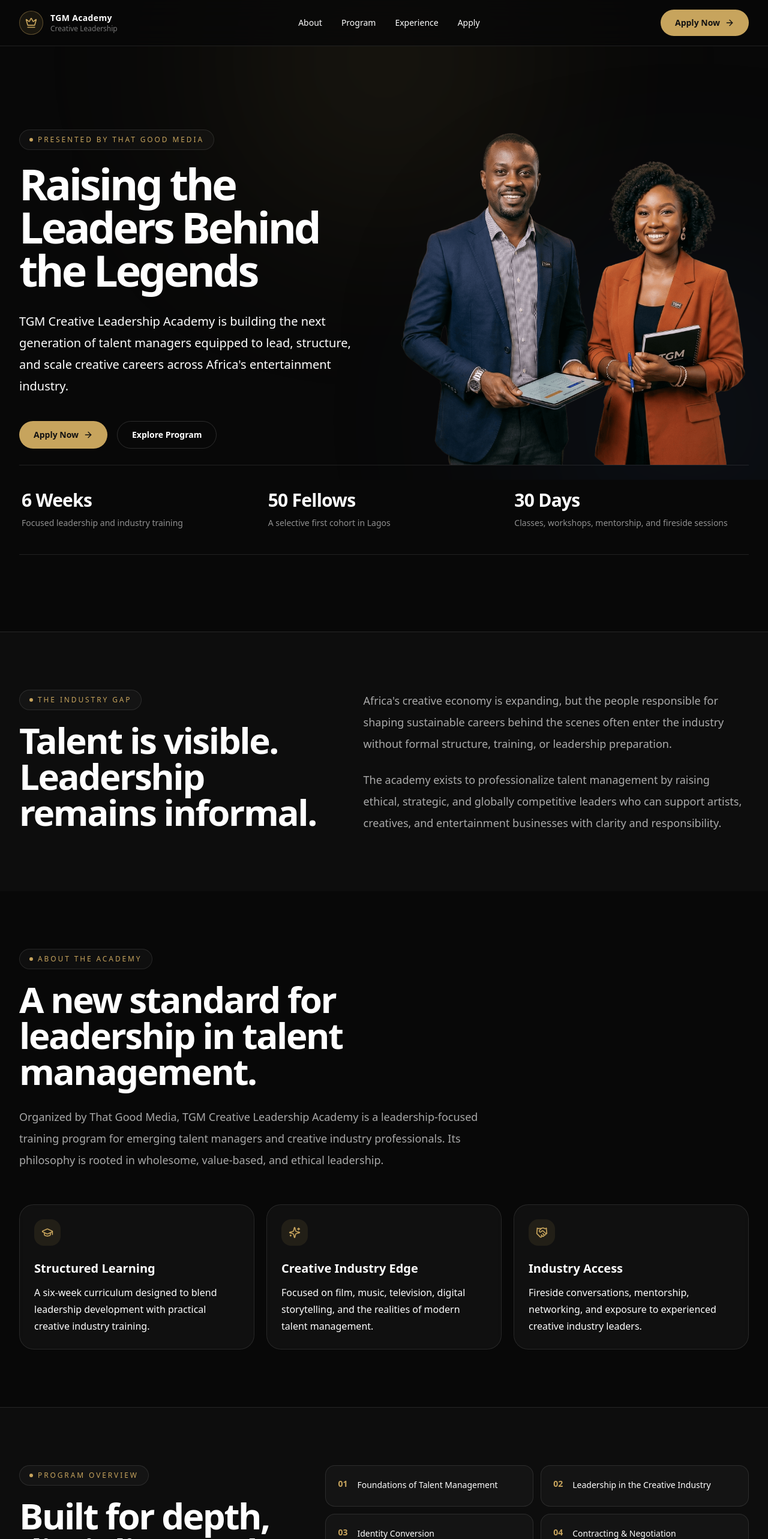
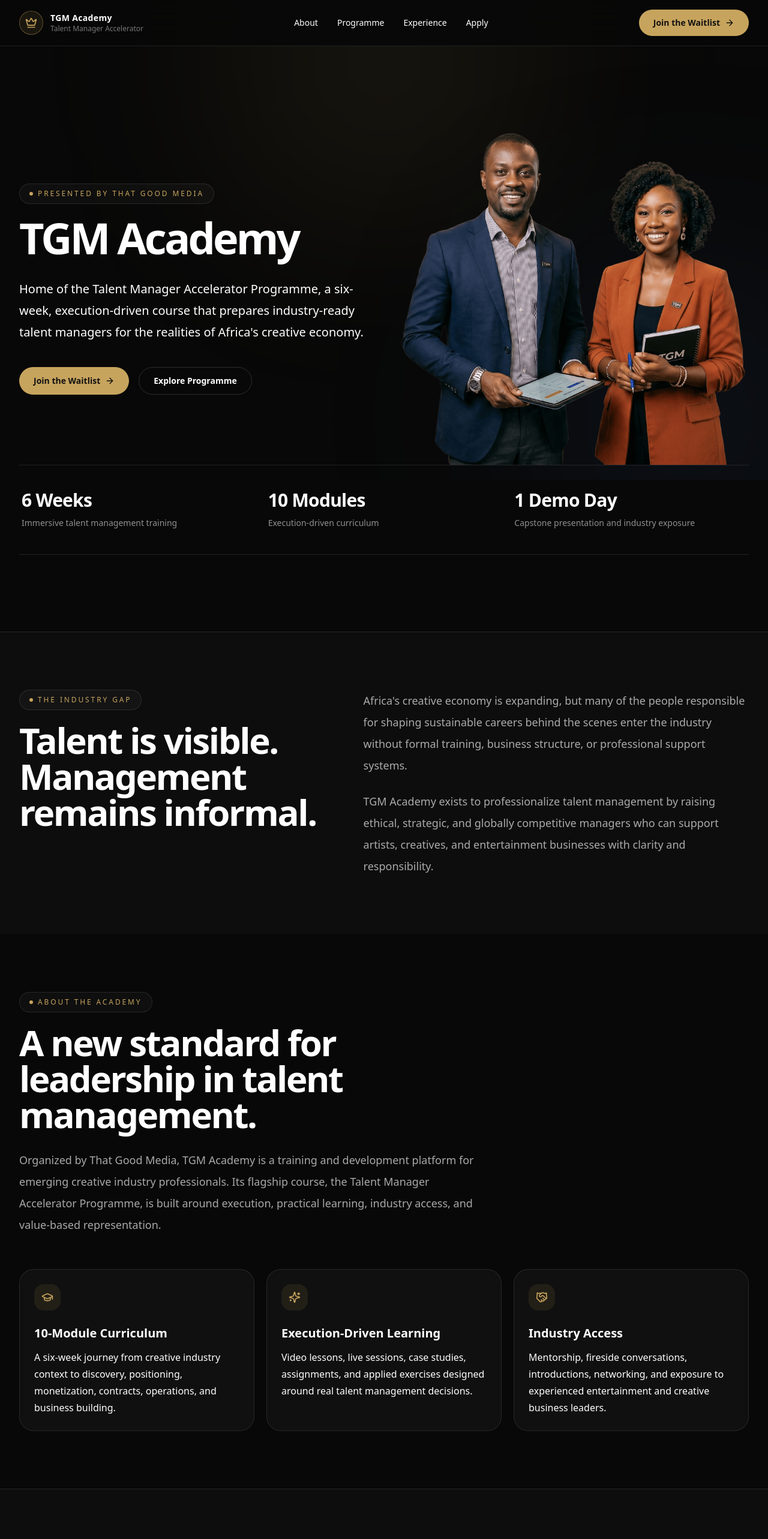
Before and after one commit to DebbyIfy/tgm-creative, a React (Vite) app: page / in a window 1280 px wide. Shown: the top 2566 px of the page at 60% size. Built offline with nearby package versions, Linux system fonts and the light colour scheme.

Commit message:
Update TGM Academy programme page

```diff
--- a/index.html
+++ b/index.html
@@ -3,7 +3,7 @@
   <head>
     <meta charset="UTF-8" />
     <meta name="viewport" content="width=device-width, initial-scale=1.0" />
-    <title>TGM Creative Leadership Academy</title>
+    <title>TGM Academy | Talent Manager Accelerator Programme</title>
   </head>
   <body>
     <div id="root"></div>
--- a/tgm_creative_leadership_academy_website.jsx
+++ b/tgm_creative_leadership_academy_website.jsx
@@ -1,5 +1,5 @@
 import React, { useState, useEffect, useRef } from "react";
-import { ArrowRight, CalendarDays, CheckCircle2, Crown, GraduationCap, Handshake, Menu, Sparkles, UsersRound } from "lucide-react";
+import { ArrowRight, CalendarDays, CheckCircle2, Crown, GraduationCap, Handshake, Menu, Sparkles, UsersRound, X } from "lucide-react";
 import { motion, useInView } from "framer-motion";
 import heroImage from "./src/images/hero-image.png";
 
@@ -37,36 +37,37 @@ function Counter({ target, suffix }) {
 }
 
 const modules = [
-  "Foundations of Talent Management",
-  "Leadership in the Creative Industry",
-  "Identity Conversion",
-  "Contracting & Negotiation",
-  "Brand Strategy & Career Development",
-  "Financial Literacy & Fundraising",
-  "Industry Structures",
+  "Creative Industry Landscape",
+  "Talent Discovery & Representation",
+  "Positioning & Branding",
+  "Growth Strategy",
   "Monetization & Sustainability",
-  "Networking & Relationship Management",
+  "Contracts & Legal Frameworks",
+  "Negotiation & Deal-Making",
+  "PR, Media & Communications",
+  "Operations & Talent Systems",
+  "Building a Talent Management Business",
 ];
 
 const outcomes = [
-  "Understand the structure and business of talent management",
-  "Build ethical leadership and decision-making frameworks",
-  "Learn negotiation, contracts, and career development basics",
-  "Develop strategic thinking for managing creative talent",
-  "Join a growing alumni network of creative industry leaders",
+  "Understand the creative industry landscape and the business role of a talent manager",
+  "Build practical systems for discovering, representing, positioning, and growing talent",
+  "Learn contracts, negotiation, monetization, PR, media, communications, and operations",
+  "Develop a capstone talent management plan and present it on Demo Day",
+  "Access mentorship, industry exposure, alumni support, and opportunity pathways",
 ];
 
 const steps = [
   "Online application with bio, statement of interest, and career goals",
-  "Screening review by the Academy Team",
+  "Screening review by the TGM Academy team",
   "Video interview for top 75 applicants",
-  "Final selection of 50 participants",
+  "Final selection and onboarding for the first cohort",
 ];
 
 const stats = [
-  { target: 6, suffix: " Weeks", label: "Focused leadership and industry training" },
-  { target: 50, suffix: " Fellows", label: "A selective first cohort in Lagos" },
-  { target: 30, suffix: " Days", label: "Classes, workshops, mentorship, and fireside sessions" },
+  { target: 6, suffix: " Weeks", label: "Immersive talent management training" },
+  { target: 10, suffix: " Modules", label: "Execution-driven curriculum" },
+  { target: 1, suffix: " Demo Day", label: "Capstone presentation and industry exposure" },
 ];
 
 function SectionLabel({ children }) {
@@ -78,9 +79,14 @@ function SectionLabel({ children }) {
   );
 }
 
-function PrimaryButton({ children = "Apply Now" }) {
+function PrimaryButton({ children = "Join the Waitlist" }) {
   return (
-    <a href="#apply" className="group inline-flex items-center justify-center gap-2 rounded-full bg-[#c7a45d] px-6 py-3 text-sm font-semibold text-[#111111] transition hover:bg-[#e1bf75]">
+    <a
+      href="https://forms.cloud.microsoft/r/Yi3LZcWENZ"
+      target="_blank"
+      rel="noreferrer"
+      className="group inline-flex items-center justify-center gap-2 rounded-full bg-[#c7a45d] px-6 py-3 text-sm font-semibold text-[#111111] transition hover:bg-[#e1bf75]"
+    >
       {children}
       <ArrowRight className="h-4 w-4 transition group-hover:translate-x-1" />
     </a>
@@ -112,6 +118,10 @@ function FeatureCard({ icon: Icon, title, body }) {
 }
 
 export default function TgmAcademyWebsite() {
+  const [isMobileMenuOpen, setIsMobileMenuOpen] = useState(false);
+
+  const closeMobileMenu = () => setIsMobileMenuOpen(false);
+
   return (
     <main className="min-h-screen bg-[#080808] text-white antialiased">
       <div className="pointer-events-none fixed inset-0 overflow-hidden">
@@ -119,21 +129,21 @@ export default function TgmAcademyWebsite() {
         <div className="absolute bottom-[-20%] right-[-10%] h-[520px] w-[520px] rounded-full bg-[#1f3a5f]/20 blur-[150px]" />
       </div>
 
-      <header className="sticky top-0 z-50 border-b border-white/10 bg-[#080808]/80 backdrop-blur-xl">
+      <header className="sticky top-0 z-50 border-b border-white/10 bg-[#080808]/90 backdrop-blur-xl">
         <nav className="mx-auto flex max-w-7xl items-center justify-between px-5 py-4 lg:px-8">
-          <a href="#top" className="flex items-center gap-3">
+          <a href="#top" onClick={closeMobileMenu} className="flex items-center gap-3">
             <div className="flex h-10 w-10 items-center justify-center rounded-full border border-[#c7a45d]/40 bg-[#c7a45d]/10">
               <Crown className="h-5 w-5 text-[#c7a45d]" />
             </div>
             <div>
               <p className="text-sm font-semibold tracking-wide">TGM Academy</p>
-              <p className="text-xs text-white/45">Creative Leadership</p>
+              <p className="text-xs text-white/45">Talent Manager Accelerator</p>
             </div>
           </a>
 
           <div className="hidden items-center gap-8 text-sm text-white/62 md:flex">
             <a href="#about" className="hover:text-white">About</a>
-            <a href="#program" className="hover:text-white">Program</a>
+            <a href="#program" className="hover:text-white">Programme</a>
             <a href="#experience" className="hover:text-white">Experience</a>
             <a href="#apply" className="hover:text-white">Apply</a>
           </div>
@@ -142,10 +152,42 @@ export default function TgmAcademyWebsite() {
             <PrimaryButton />
           </div>
 
-          <button className="rounded-full border border-white/10 p-2 md:hidden" aria-label="Open menu">
-            <Menu className="h-5 w-5" />
+          <button
+            type="button"
+            className="rounded-full border border-white/10 p-2 text-white transition hover:border-white/25 hover:bg-white/[0.05] md:hidden"
+            aria-label={isMobileMenuOpen ? "Close menu" : "Open menu"}
+            aria-expanded={isMobileMenuOpen}
+            aria-controls="mobile-navigation"
+            onClick={() => setIsMobileMenuOpen((open) => !open)}
+          >
+            {isMobileMenuOpen ? <X className="h-5 w-5" /> : <Menu className="h-5 w-5" />}
           </button>
         </nav>
+
+        {isMobileMenuOpen && (
+          <div id="mobile-navigation" className="border-t border-white/10 bg-[#080808] px-5 py-5 md:hidden">
+            <div className="mx-auto flex max-w-7xl flex-col gap-1">
+              {[
+                { href: "#about", label: "About" },
+                { href: "#program", label: "Programme" },
+                { href: "#experience", label: "Experience" },
+                { href: "#apply", label: "Apply" },
+              ].map((item) => (
+                <a
+                  key={item.href}
+                  href={item.href}
+                  onClick={closeMobileMenu}
+                  className="rounded-2xl px-4 py-3 text-base font-medium text-white/75 transition hover:bg-white/[0.05] hover:text-white"
+                >
+                  {item.label}
+                </a>
+              ))}
+              <div className="mt-4 px-1">
+                <PrimaryButton />
+              </div>
+            </div>
+          </div>
+        )}
       </header>
 
       {/* Hero */}
@@ -158,14 +200,14 @@ export default function TgmAcademyWebsite() {
           >
             <SectionLabel>Presented by That Good Media</SectionLabel>
             <h1 className="text-5xl font-semibold tracking-[-0.055em] text-white md:text-7xl">
-              Raising the Leaders Behind the Legends
+              TGM Academy
             </h1>
             <p className="mt-8 text-lg leading-8 text-white/68 md:text-xl md:leading-9">
-              TGM Creative Leadership Academy is building the next generation of talent managers equipped to lead, structure, and scale creative careers across Africa's entertainment industry.
+              Home of the Talent Manager Accelerator Programme, a six-week, execution-driven course that prepares industry-ready talent managers for the realities of Africa's creative economy.
             </p>
             <div className="mt-10 flex flex-col gap-4 sm:flex-row">
               <PrimaryButton />
-              <SecondaryButton>Explore Program</SecondaryButton>
+              <SecondaryButton>Explore Programme</SecondaryButton>
             </div>
           </motion.div>
 
@@ -177,7 +219,7 @@ export default function TgmAcademyWebsite() {
           >
             <img
               src={heroImage}
-              alt="TGM Creative Leadership Academy"
+              alt="TGM Academy"
               className="w-full"
             />
           </motion.div>
@@ -212,14 +254,14 @@ export default function TgmAcademyWebsite() {
         >
           <motion.div variants={fadeUp}>
             <SectionLabel>The Industry Gap</SectionLabel>
-            <h2 className="text-4xl font-semibold tracking-[-0.04em] md:text-6xl">Talent is visible. Leadership remains informal.</h2>
+            <h2 className="text-4xl font-semibold tracking-[-0.04em] md:text-6xl">Talent is visible. Management remains informal.</h2>
           </motion.div>
           <motion.div variants={fadeUp} className="space-y-6 text-lg leading-9 text-white/65">
             <p>
-              Africa's creative economy is expanding, but the people responsible for shaping sustainable careers behind the scenes often enter the industry without formal structure, training, or leadership preparation.
+              Africa's creative economy is expanding, but many of the people responsible for shaping sustainable careers behind the scenes enter the industry without formal training, business structure, or professional support systems.
             </p>
             <p>
-              The academy exists to professionalize talent management by raising ethical, strategic, and globally competitive leaders who can support artists, creatives, and entertainment businesses with clarity and responsibility.
+              TGM Academy exists to professionalize talent management by raising ethical, strategic, and globally competitive managers who can support artists, creatives, and entertainment businesses with clarity and responsibility.
             </p>
           </motion.div>
         </motion.div>
@@ -241,7 +283,7 @@ export default function TgmAcademyWebsite() {
             A new standard for leadership in talent management.
           </motion.h2>
           <motion.p variants={fadeUp} className="mt-7 text-lg leading-9 text-white/65">
-            Organized by That Good Media, TGM Creative Leadership Academy is a leadership-focused training program for emerging talent managers and creative industry professionals. Its philosophy is rooted in wholesome, value-based, and ethical leadership.
+            Organized by That Good Media, TGM Academy is a training and development platform for emerging creative industry professionals. Its flagship course, the Talent Manager Accelerator Programme, is built around execution, practical learning, industry access, and value-based representation.
           </motion.p>
         </motion.div>
 
@@ -252,9 +294,9 @@ export default function TgmAcademyWebsite() {
           whileInView="visible"
           viewport={vp}
         >
-          <FeatureCard icon={GraduationCap} title="Structured Learning" body="A six-week curriculum designed to blend leadership development with practical creative industry training." />
-          <FeatureCard icon={Sparkles} title="Creative Industry Edge" body="Focused on film, music, television, digital storytelling, and the realities of modern talent management." />
-          <FeatureCard icon={Handshake} title="Industry Access" body="Fireside conversations, mentorship, networking, and exposure to experienced creative industry leaders." />
+          <FeatureCard icon={GraduationCap} title="10-Module Curriculum" body="A six-week journey from creative industry context to discovery, positioning, monetization, contracts, operations, and business building." />
+          <FeatureCard icon={Sparkles} title="Execution-Driven Learning" body="Video lessons, live sessions, case studies, assignments, and applied exercises designed around real talent management decisions." />
+          <FeatureCard icon={Handshake} title="Industry Access" body="Mentorship, fireside conversations, introductions, networking, and exposure to experienced entertainment and creative business leaders." />
         </motion.div>
       </section>
 
@@ -269,13 +311,13 @@ export default function TgmAcademyWebsite() {
               viewport={vp}
             >
               <motion.div variants={fadeUp}>
-                <SectionLabel>Program Overview</SectionLabel>
+                <SectionLabel>Programme Overview</SectionLabel>
               </motion.div>
               <motion.h2 variants={fadeUp} className="text-4xl font-semibold tracking-[-0.04em] md:text-6xl">
-                Built for depth, discipline, and transformation.
+                Talent Manager Accelerator Programme.
               </motion.h2>
               <motion.p variants={fadeUp} className="mt-7 text-lg leading-8 text-white/62">
-                The academy runs physically in Lagos for six weeks, Monday to Friday, combining classes, workshops, case studies, mentorship, and weekly industry conversations.
+                The flagship programme runs for six weeks through a virtual and live delivery model, combining recorded lessons, live sessions, practical assignments, case studies, mentorship, industry conversations, and a capstone Demo Day.
               </motion.p>
             </motion.div>
 
@@ -320,7 +362,7 @@ export default function TgmAcademyWebsite() {
                 Fireside conversations with industry leaders.
               </motion.h2>
               <motion.p variants={fadeUp} className="mt-7 max-w-2xl text-lg leading-9 text-white/68">
-                Every Friday, fellows learn from experienced professionals through real-world conversations on leadership, career-building, negotiation, industry challenges, and ethical standards.
+                Participants learn from experienced professionals through real-world conversations on representation, career-building, negotiation, PR, media, operations, industry challenges, and ethical standards.
               </motion.p>
             </motion.div>
 
@@ -335,7 +377,7 @@ export default function TgmAcademyWebsite() {
                 <CalendarDays className="mb-8 h-8 w-8 text-[#c7a45d]" />
               </motion.div>
               <div className="space-y-4">
-                {["Monday–Tuesday: Leadership Classes", "Wednesday: Practical Workshops", "Thursday: Creative Leadership Classes", "Friday: Mentorship, Networking & Fireside Sessions"].map((item) => (
+                {["Recorded video lessons for module foundations", "Live sessions for discussion, application, and feedback", "Assignments, quizzes, and case studies for practical execution", "Fireside chats, mentorship, networking, and Demo Day exposure"].map((item) => (
                   <motion.div key={item} variants={fadeUp} className="flex items-start gap-3 text-white/72">
                     <CheckCircle2 className="mt-0.5 h-5 w-5 shrink-0 text-[#c7a45d]" />
                     <span>{item}</span>
@@ -355,7 +397,7 @@ export default function TgmAcademyWebsite() {
               <SectionLabel>Outcomes</SectionLabel>
             </motion.div>
             <motion.h2 variants={fadeUp} className="text-4xl font-semibold tracking-[-0.04em] md:text-6xl">
-              Leave with clarity, confidence, and industry readiness.
+              Leave with a practical talent management playbook.
             </motion.h2>
           </motion.div>
 
@@ -391,9 +433,9 @@ export default function TgmAcademyWebsite() {
             className="rounded-[2rem] border border-white/10 bg-white/[0.035] p-8 md:p-10"
           >
             <UsersRound className="mb-8 h-8 w-8 text-[#c7a45d]" />
-            <h2 className="text-3xl font-semibold tracking-[-0.035em] md:text-5xl">For emerging creative industry leaders.</h2>
+            <h2 className="text-3xl font-semibold tracking-[-0.035em] md:text-5xl">For emerging talent managers.</h2>
             <p className="mt-6 text-lg leading-8 text-white/62">
-              Open to young professionals and aspiring managers aged 18–35 interested in talent management, artist management, film and television representation, creative entrepreneurship, entertainment law, production management, and creative leadership.
+              Designed for aspiring and early-stage talent managers, artist managers, PR and media professionals, brand and marketing professionals, creative entrepreneurs, business professionals in film, music, sport, fashion, television and digital media, and friends or founders supporting emerging talent.
             </p>
           </motion.div>
           <motion.div
@@ -402,9 +444,9 @@ export default function TgmAcademyWebsite() {
             className="rounded-[2rem] border border-white/10 bg-white/[0.035] p-8 md:p-10"
           >
             <Crown className="mb-8 h-8 w-8 text-[#c7a45d]" />
-            <h2 className="text-3xl font-semibold tracking-[-0.035em] md:text-5xl">A selective fellowship experience.</h2>
+            <h2 className="text-3xl font-semibold tracking-[-0.035em] md:text-5xl">A selective accelerator experience.</h2>
             <p className="mt-6 text-lg leading-8 text-white/62">
-              The first cohort will welcome 50 selected participants who demonstrate leadership potential, clarity of vision, and commitment to the creative industry.
+              The first cohort will welcome selected participants who demonstrate potential, discipline, clarity of vision, and commitment to building sustainable creative careers.
             </p>
           </motion.div>
         </motion.div>
@@ -424,10 +466,10 @@ export default function TgmAcademyWebsite() {
               <SectionLabel>Application Process</SectionLabel>
             </motion.div>
             <motion.h2 variants={fadeUp} className="text-4xl font-semibold tracking-[-0.04em] md:text-6xl">
-              Apply to become a TGM Leadership Fellow.
+              Apply for the Talent Manager Accelerator Programme.
             </motion.h2>
             <motion.p variants={fadeUp} className="mt-7 text-lg leading-9 text-white/65">
-              Applications are reviewed through a structured selection process designed to identify committed, high-potential participants ready to grow into creative industry leaders.
+              Applications are reviewed through a structured selection process designed to identify committed, high-potential participants ready to grow into professional talent managers.
             </motion.p>
           </motion.div>
 
@@ -459,8 +501,8 @@ export default function TgmAcademyWebsite() {
             transition={{ duration: 0.7, ease: [0.22, 1, 0.36, 1] }}
           >
             <div>
-              <h3 className="text-2xl font-semibold tracking-[-0.02em]">Ready to lead behind the next generation of legends?</h3>
-              <p className="mt-3 text-white/62">Start your application for the first cohort.</p>
+              <h3 className="text-2xl font-semibold tracking-[-0.02em]">Ready to manage the next generation of creative talent?</h3>
+              <p className="mt-3 text-white/62">Start your application for the first Talent Manager Accelerator cohort.</p>
             </div>
             <div className="mt-6 md:mt-0">
               <PrimaryButton />
@@ -471,10 +513,10 @@ export default function TgmAcademyWebsite() {
 
       <footer className="relative border-t border-white/10 px-5 py-10 lg:px-8">
         <div className="mx-auto flex max-w-7xl flex-col gap-6 text-sm text-white/45 md:flex-row md:items-center md:justify-between">
-          <p>© 2026 TGM Creative Leadership Academy. Presented by That Good Media.</p>
+          <p>© 2026 TGM Academy. Presented by That Good Media.</p>
           <div className="flex gap-5">
             <a href="#about" className="hover:text-white">About</a>
-            <a href="#program" className="hover:text-white">Program</a>
+            <a href="#program" className="hover:text-white">Programme</a>
             <a href="#apply" className="hover:text-white">Apply</a>
           </div>
         </div>
```
